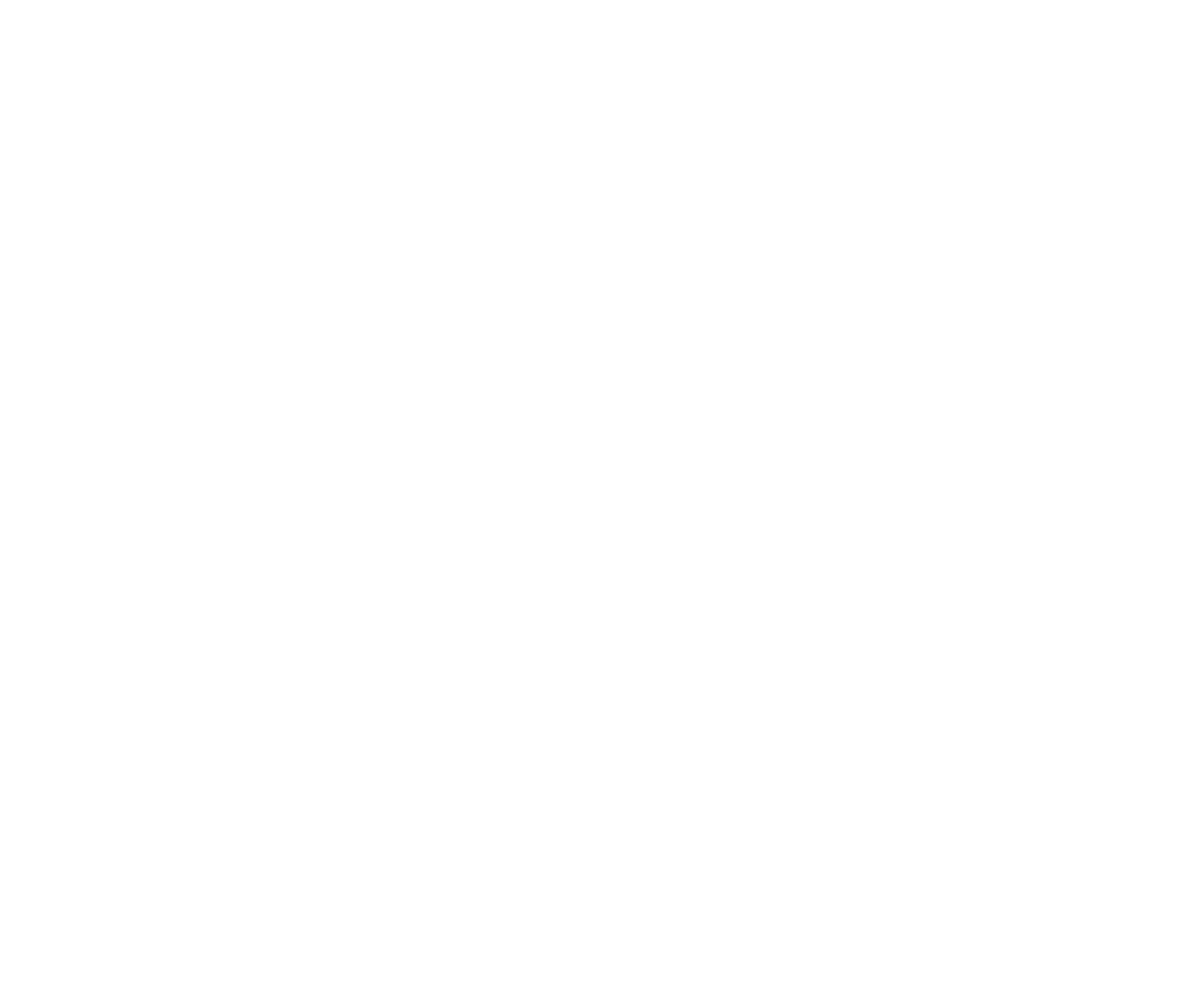
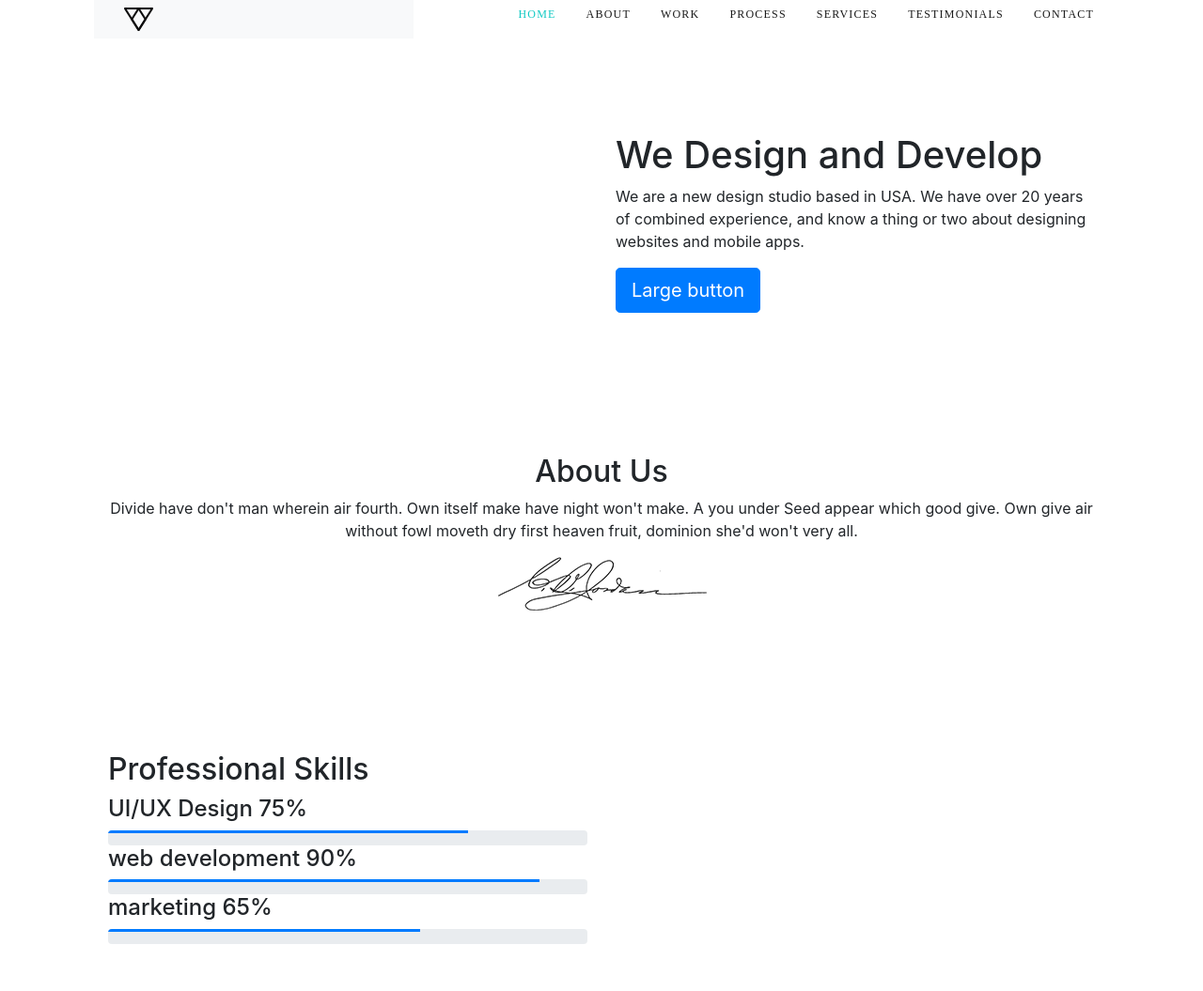
Before and after one commit to topmailtv/SK-training, a website: page app/index.html in a window 1280 px wide. Shown: the whole page at 94% size. Before the commit the page ends 800 px from the top, so only its background shows below. Drawn offline with nearby package versions, Linux system fonts and the light colour scheme.

Commit message:
update homeworks3-bootstrap

```diff
--- a/app/index.html
+++ b/app/index.html
@@ -1,13 +1,120 @@
 <!DOCTYPE html>
 <html lang="en">
+
 <head>
     <meta charset="UTF-8">
     <meta http-equiv="X-UA-Compatible" content="IE=edge">
     <meta name="viewport" content="width=device-width, initial-scale=1, shrink-to-fit=no">
-    <title>Master</title>
+    <title>Homework3-Bootstrap</title>
+    <link rel="stylesheet" href="https://stackpath.bootstrapcdn.com/bootstrap/4.3.1/css/bootstrap.min.css"
+        integrity="sha384-ggOyR0iXCbMQv3Xipma34MD+dH/1fQ784/j6cY/iJTQUOhcWr7x9JvoRxT2MZw1T" crossorigin="anonymous">
     <link rel="stylesheet" href="css/style.min.css">
 </head>
+
 <body>
+    <header>
+        <div class="container">
 
+            <div class="container">
+
+
+
+                <div class="row">
+                    <div class="col-4 ">
+                        <nav class="navbar navbar-expand-lg navbar-light bg-light">
+                            <a class="navbar-brand" href="#"></a>
+                            <img src="./images/src/logo.png" alt="Logo">
+                          </nav>
+
+                    </div>
+                    <div class="col-8 ">
+                        <nav class="nav justify-content-end">
+                            <a class="nav-link active" href="#">Home</a>
+                            <a class="nav-link" href="#">About</a>
+                            <a class="nav-link" href="#">Work</a>
+                            <a class="nav-link" href="#">Process</a>
+                            <a class="nav-link" href="#">Services</a>
+                            <a class="nav-link" href="#">Testimonials</a>
+                            <a class="nav-link" href="#">Contact</a>
+                          </nav>
+                    </div>
+                </div>
+
+            <section>
+                <div class="container">
+                    <div class="row justify-content-end">
+                        <!-- <div class="col-6"></div> -->
+                        <div class="col-6 justify-content-center">
+                            <h1>We Design and Develop</h1>
+                            <p><span>
+                                    We are a new design studio based in USA. We have over
+                                    20 years of combined experience, and know a thing or two
+                                    about designing websites and mobile apps.
+                                </span></p>
+
+                            <button type="button" class="btn btn-primary btn-lg">Large button</button>
+                        </div>
+                    </div>
+                </div>
+            </section>
+            <section>
+                <div class="container">
+                    <div class="row ">
+                        <!-- <div class="col-6"></div> -->
+                        <div class="col-12">
+                            <h2>About Us</h2>
+                            <p><span>
+                                Divide have don't man wherein air fourth. Own itself make have night won't make.
+                                A you under Seed appear which good give. Own give air without fowl moveth dry first
+                                heaven fruit, dominion she'd won't very all.
+
+                                </span></p>
+
+                            <img src="./images/src/signature.png" alt="Autograf">
+                        </div>
+                    </div>
+                </div>
+            </section>
+            <section>
+                <div class="container">
+                    <div class="row">
+                        <!-- <div class="col-6"></div> -->
+                        <div class="col-6">
+                            <h2>Professional Skills</h2>
+
+                           <h4>UI/UX Design    75%</h4>
+                                <div class="progress">
+                                <div class="progress-bar" role="progressbar" style="width: 75%" aria-valuenow="25" aria-valuemin="0" aria-valuemax="100"></div>
+                              </div>
+                              <h4>web development    90%</h4>
+                              <div class="progress">
+                                <div class="progress-bar" role="progressbar" style="width: 90%" aria-valuenow="25" aria-valuemin="0" aria-valuemax="100"></div>
+                              </div>
+                              <h4>marketing    65%</h4>
+                              <div class="progress">
+                                <div class="progress-bar" role="progressbar" style="width: 65%" aria-valuenow="25" aria-valuemin="0" aria-valuemax="100"></div>
+                              </div>
+
+                        </div>
+                        <div class="col-6">
+
+                        </div>
+                    </div>
+                </div>
+            </section>
+
+        </div>
+    </header>
+
+    <script src="https://code.jquery.com/jquery-3.3.1.slim.min.js"
+        integrity="sha384-q8i/X+965DzO0rT7abK41JStQIAqVgRVzpbzo5smXKp4YfRvH+8abtTE1Pi6jizo"
+        crossorigin="anonymous"></script>
+    <script src="https://cdnjs.cloudflare.com/ajax/libs/popper.js/1.14.7/umd/popper.min.js"
+        integrity="sha384-UO2eT0CpHqdSJQ6hJty5KVphtPhzWj9WO1clHTMGa3JDZwrnQq4sF86dIHNDz0W1"
+        crossorigin="anonymous"></script>
+    <script src="https://stackpath.bootstrapcdn.com/bootstrap/4.3.1/js/bootstrap.min.js"
+        integrity="sha384-JjSmVgyd0p3pXB1rRibZUAYoIIy6OrQ6VrjIEaFf/nJGzIxFDsf4x0xIM+B07jRM"
+        crossorigin="anonymous"></script>
 </body>
+
 </html>
--- a/app/scss/style.scss
+++ b/app/scss/style.scss
@@ -0,0 +1,37 @@
+section{
+    padding-top: 100px;
+    padding-bottom: 50px;
+}
+.nav-link {
+    /* Style for "home" */
+height: 9px;
+color: #191919;
+font-family: Montserrat;
+font-size: 12px;
+font-weight: 500;
+font-style: normal;
+letter-spacing: normal;
+line-height: 24px;
+text-align: left;
+text-transform: uppercase;
+/* Text style for "home" */
+
+/* Text style for "about" */
+font-style: normal;
+letter-spacing: 1.2px;
+line-height: normal;
+}
+.nav-link:nth-child(1){
+    color: #10c9c3;
+font-style: normal;
+letter-spacing: 1.2px;
+line-height: normal;
+
+}
+.col-12{
+    text-align: center;
+}
+.progress-bar{
+    height: 3px;
+
+}
```
Also changed, not shown: app/css/style.min.css, app/images/dest/bee.jpg (deleted), app/images/dest/logo.png (added), app/images/dest/signature.png (added), app/images/src/bee.jpg (deleted), app/images/src/logo.png (added), app/images/src/signature.png (added), dist/css/style.min.css (deleted), dist/images/dest/bee copy.jpg (deleted), dist/images/dest/bee.jpg (deleted), dist/index.html.
